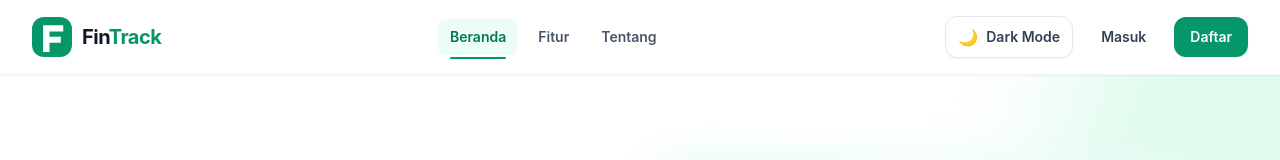
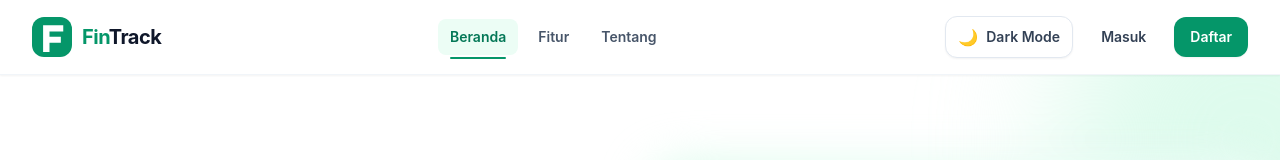
Before and after one commit to HikamSirrul/FinTrack, a React (Vite) app in the folder frontend/: page / in a window 1280 px wide. Shown: the top 160 px of the page. Built offline with nearby package versions, Linux system fonts and the light colour scheme.

Commit message:
Adjust FinTrack wordmark colors and auth logo layout

```diff
--- a/frontend/src/components/PublicNavbar.tsx
+++ b/frontend/src/components/PublicNavbar.tsx
@@ -106,8 +106,8 @@ export default function PublicNavbar({
             alt="FinTrack"
             className="h-10 w-10 rounded-xl transition-transform duration-200 group-hover:scale-105"
           />
-          <span className="whitespace-nowrap text-lg font-bold tracking-tight text-slate-900 transition-colors group-hover:text-emerald-700 sm:text-xl">
-            Fin<span className="text-emerald-600">Track</span>
+          <span className="whitespace-nowrap text-lg font-bold tracking-tight transition-colors sm:text-xl">
+            <span className="text-emerald-600">Fin</span><span className="text-slate-900 group-hover:text-emerald-700">Track</span>
           </span>
         </button>
 
```
